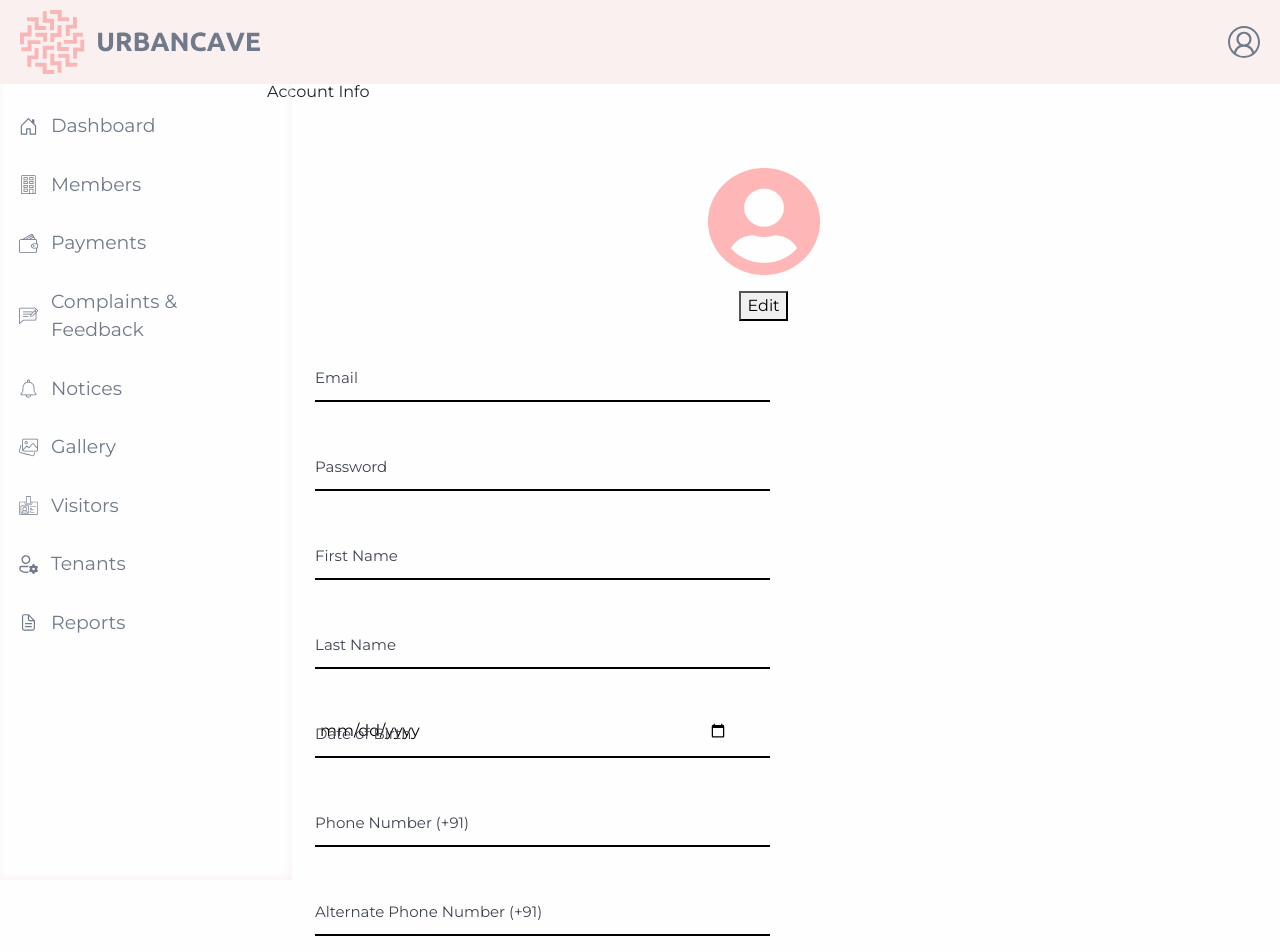
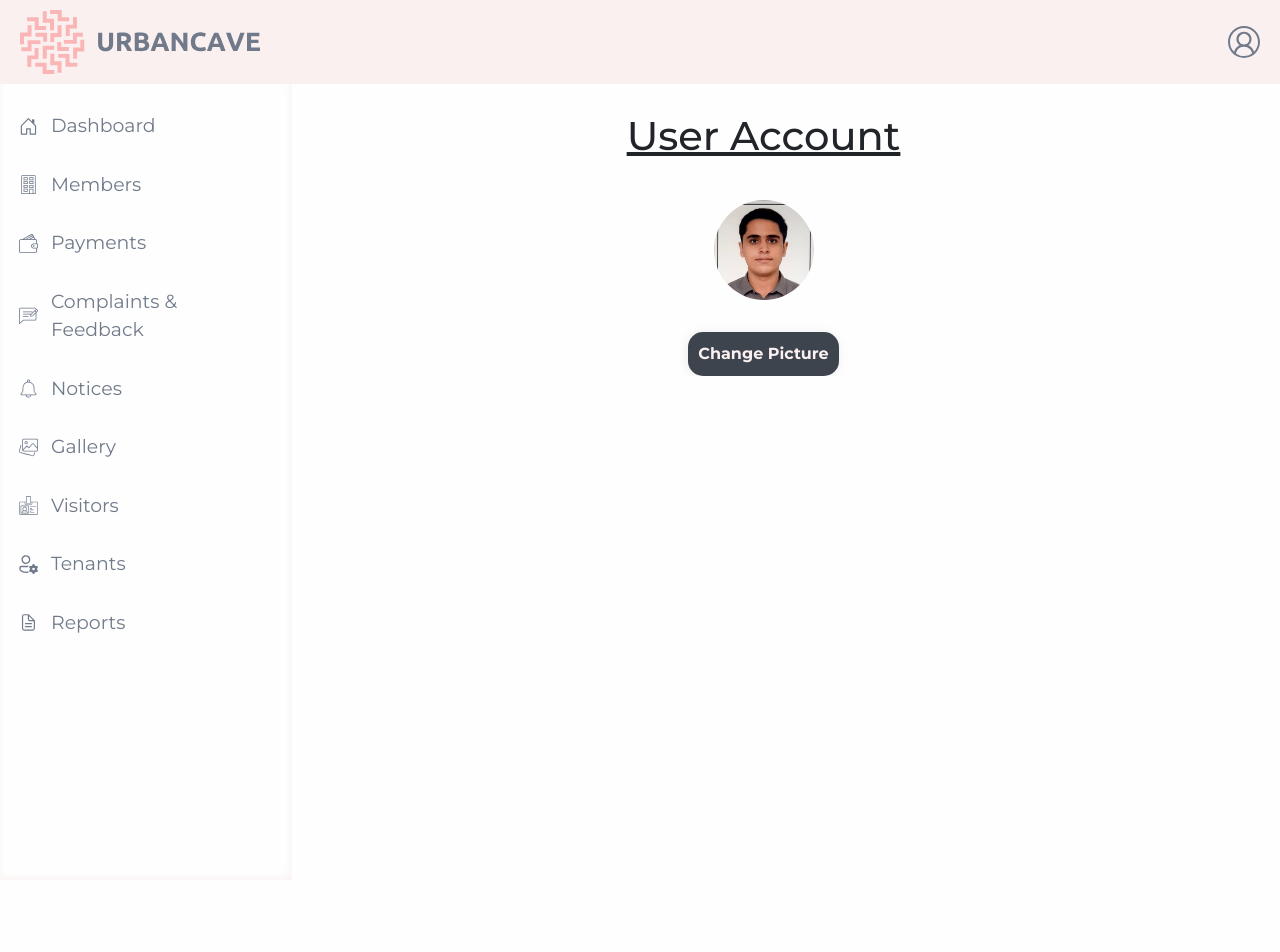
Before and after one commit to kavyeshvohra/urbancave, a React (Create React App) app: page /dashboard/account in a window 1280 px wide. Shown: the top 952 px of the page. After the commit the page ends 800 px from the top, so only its background shows below. Built offline with nearby package versions, Linux system fonts and the light colour scheme.

Commit message:
Visitor Entry Form updated!

```diff
--- a/src/App.js
+++ b/src/App.js
@@ -65,7 +65,7 @@ function App() {
               <Route path="members" element={<Members userType={userType} />} />
               <Route path="members/:id" element={<SocMembers userType={userType} />} />
               <Route path="payments" element={<PaymentLanding userType={userType}/>}/>
-              <Route path="payments/:id" element={<Payments userType={userType} />} />
+              <Route path="payments/:id" element={<Payments userType={userType} />}  />
 
               <Route path="complaints" element={<ComplaintsAndFeedback userType={userType} />} />
 
--- a/src/pages/Visitor-form.js
+++ b/src/pages/Visitor-form.js
@@ -1,18 +1,73 @@
 import React from 'react'
 import { LoginForm } from '../styles/login-style'
-import { Detailsform, Form, Heading1, Heading4, RegisterCont, RegisterForm, TextSpan, FormGroup } from '../styles/register-styles'
-
+import Select from 'react-select'
+import { Detailsform1,TextSpan ,Form, Heading1, Heading4, RegisterCont, FormGroup, FocusHtml, ButtonWrapper, ButtonSubmit, SelectGroup } from '../styles/register-styles'
+function inputChange(e) {
+  if (e.target.value !== "") {
+      e.target.classList.add('text');
+  }
+  else {
+      e.target.classList.remove('text');
+  }
+}
+const FormStyle={
+  width: "100%",
+}
+const exitTime =[
+  {value:"1", label: "1 Hour"},
+  {value:"2", label: "2 Hour"},
+  {value:"3", label: "3 Hour"},
+  {value:"4", label: "4 Hour"},
+  {value:"5", label: "5 Hour"},
+  {value:"6", label: "6 Hour"},
+  {value:"7", label: "7 Hour"},
+  {value:"8", label: "8 Hour"},
+  {value:"9", label: "9 Hour"},
+  {value:"10", label: "10 Hour"},
+  {value:"11", label: "11 Hour"},
+  {value:"12", label: "12 Hour"},
+  {value:"13", label: "13 Hour"},
+  {value:"14", label: "14 Hour"},
+  {value:"15", label: "15 Hour"},
+  {value:"16", label: "16 Hour"},
+  {value:"17", label: "17 Hour"},
+  {value:"18", label: "18 Hour"},
+  {value:"19", label: "19 Hour"},
+  {value:"20", label: "20 Hour"},
+  {value:"21", label: "21 Hour"},
+  {value:"22", label: "22 Hour"},
+  {value:"23", label: "23 Hour"},
+  {value:"24", label: "24 Hour"},
+]
+const ButtonStyle={
+  width: "50%",
+}
 const VisitorForm = () => {
   return (
     <RegisterCont>
-            <LoginForm>
-                <Heading1> Hello, Visitor!</Heading1>
+            <LoginForm style={{height: "max-content"}}>
+                <Heading1 style={{marginBottom: '0em'}}> Hello, Visitor!</Heading1>
                 <Heading4>Please fill out your details!</Heading4>
                 <Form>
-                     <FormGroup className='inputGroup'>
-                        <TextSpan>First Name</TextSpan>
-                        <Detailsform type="text" id="hname" name="visitor_fname" />
+                     <FormGroup className='inputGroup' style={FormStyle}>
+                        <Detailsform1 type="text" id="hname" name="visitor_fname" onChange={inputChange}/>
+                        <FocusHtml data-placeholder='First Name'/>
                      </FormGroup>
+                     <FormGroup className='inputGroup' style={FormStyle}>
+                        <Detailsform1 type="text" id="hname" name="visitor_lname" onChange={inputChange}/>
+                        <FocusHtml data-placeholder='Last Name'/>
+                     </FormGroup>
+                     <FormGroup className='inputGroup' style={FormStyle}>
+                        <Detailsform1 type="text" id="hname" name="visitor_phone" onChange={inputChange}/>
+                        <FocusHtml data-placeholder='Phone Number (+91)'/>
+                     </FormGroup>
+                     <SelectGroup style={FormStyle}>
+                       <TextSpan>Exit Time</TextSpan>
+                       <Select options={exitTime}/>
+                     </SelectGroup>
+                    <ButtonWrapper>
+                      <ButtonSubmit style={ButtonStyle}>Submit</ButtonSubmit>
+                    </ButtonWrapper>
                 </Form>
             </LoginForm>
     </RegisterCont>
--- a/src/pages/components/useraccount.jsx
+++ b/src/pages/components/useraccount.jsx
@@ -1,13 +1,12 @@
 import ContentHeader from "./contentheader";
 import '../../styles/useraccount.css';
 import Images from "../../images";
-
-
-import * as HomeStyle from '../../styles/home-style' ;
-import * as RegisterStyle from '../../styles/register-styles' ;
-
-
-
+import { Heading1 } from "../../styles/register-styles";
+import {Heading, HeadingCont} from '../../styles/societies'
+import { TestimonialImageContainer } from '../../styles/home-style'
+import Profile from '../../Images/Photo.jpg'
+import {ContactContainer} from '../../styles/contact-style'
+import {UploadButton} from '../../styles/useraccount.js'
 
 const UserAccount=(props)=>{
     function inputChange(e) {
@@ -20,97 +19,17 @@ const UserAccount=(props)=>{
     }
     return(
         <>
-        <ContentHeader text="Account Info"/>
-        <div className="accountPageContainer">
-            <div className="accountPageProfileContainer">
-                <img src={Images.userIcon}/>
-                <div Style={"display:flex;flexDirection:row;"}>
-                    <button className="galleryButtonControls">Edit</button>
-                </div>
-            </div>
-        </div>
-
-        <div className="accountInfoContainer">
-            {/* <div className="credContainer">
-                <div className="inputContainer">
-                    <div className="inputLabel">    Username:</div>
-                    <input type="text" className="accountText"/>
-                </div>
-                <div className="inputContainer">
-                    <div className="inputLabel">    Password:</div>
-                    <input type="password" className="accountText"/>
-                </div>
-            </div>
-
-            <div className="credContainer">
-                <div className="inputContainer">
-                    <div className="inputLabel">    First Name:</div>
-                    <input type="text" className="accountText"/>
-                </div>
-                <div className="inputContainer">
-                    <div className="inputLabel">    Last Name:</div>
-                    <input type="text" className="accountText"/>
-                </div>
-            </div>
-            <div className="inputContainer">
-                <div className="inputLabel">Date of Birth:</div>
-                <input type="date" className="accountText"/>
-            </div>
-            <div className="credContainer">
-
-                <div className="inputContainer">
-                    <div className="inputLabel">    Phone number:</div>
-                    <input type="text" className="accountText"/>
-                </div>
-                <div className="inputContainer">
-                    <div className="inputLabel">    Phone number * :</div>
-                    <input type="text" className="accountText"/>
-                </div>
-            </div> */}
-            <div className="accountFormContainer">
-                <HomeStyle.ContactFormGroup>
-                    <HomeStyle.InputField type="email" onChange={inputChange} readOnly />
-                    <HomeStyle.FocusText data-placeholder="Email"/>
-                </HomeStyle.ContactFormGroup>
-                <HomeStyle.ContactFormGroup>
-                    <HomeStyle.InputField type="text" onChange={inputChange}/>
-                    <HomeStyle.FocusText data-placeholder="Password"/>
-                </HomeStyle.ContactFormGroup>
-                <HomeStyle.ContactFormGroup>
-                    <HomeStyle.InputField type="text" onChange={inputChange}/>
-                    <HomeStyle.FocusText data-placeholder="First Name"/>
-                </HomeStyle.ContactFormGroup>
-                <HomeStyle.ContactFormGroup>
-                    <HomeStyle.InputField type="text" onChange={inputChange}/>
-                    <HomeStyle.FocusText data-placeholder="Last Name"/>
-                </HomeStyle.ContactFormGroup>
-                <HomeStyle.ContactFormGroup>
-                    <HomeStyle.InputField type="date" placeholder="" onChange={inputChange}/>
-                    <HomeStyle.FocusText data-placeholder="Date of Birth"/>
-                </HomeStyle.ContactFormGroup>
-                <HomeStyle.ContactFormGroup>
-                    <HomeStyle.InputField type="text" onChange={inputChange}/>
-                    <HomeStyle.FocusText data-placeholder="Phone Number (+91)"/>
-                </HomeStyle.ContactFormGroup>
-                <HomeStyle.ContactFormGroup>
-                    <HomeStyle.InputField type="tel" onChange={inputChange}/>
-                    <HomeStyle.FocusText data-placeholder='Alternate Phone Number (+91)'/>
-                </HomeStyle.ContactFormGroup>
-                <HomeStyle.ContactFormGroup>
-                    <HomeStyle.InputField type="text" onChange={inputChange} readonly />
-                    <HomeStyle.FocusText data-placeholder="Society Name"/>
-                </HomeStyle.ContactFormGroup>
-            </div>
-        </div>
-
-        <div className="accountPagechangeButton">
-                <button className="galleryButtonControls">Save</button>
-                <button className="galleryButtonControls">Cancel</button>
-        </div>
-    </>
-    );
+            <HeadingCont>
+                <Heading>User Account</Heading>
+            </HeadingCont>
+            <ContactContainer style={{marginTop: '2em'}}>
+                <TestimonialImageContainer style={{backgroundImage: `url(${Profile})`, backgroundSize: 'cover',position: "relative"}}/>
+                <UploadButton type="file" accept="image/jpg" id="profile-upload-lbl"></UploadButton>
+                <label for="profile-upload-lbl">Change Picture</label>
+            </ContactContainer>
+        </>
+    )
 }
 
-
-
+console.log(File)
 export default UserAccount;
--- a/src/pages/register.js
+++ b/src/pages/register.js
@@ -504,12 +504,12 @@ const Register = () => {
                                 {/* <div style={{ position: "absolute" }} id="email_error">Invalid Email</div> */}
                                 <RStyle.FormGroup>
                                     <RStyle.Detailsform type="phone" name="phonenum" id="phone1" maxLength="10" onChange={validateRegistration} />
-                                    <RStyle.FocusHtml data-placeholder="Phone Number" />
+                                    <RStyle.FocusHtml data-placeholder="Phone Number (+91)" />
                                     <span style={errRegStyle} id="phone_number_error">Invalid Phone Number</span>
                                 </RStyle.FormGroup>
                                 <RStyle.FormGroup>
                                     <RStyle.Detailsform type="phone" name="altphonenum" id="phone2" maxLength="10" onChange={validateRegistration} />
-                                    <RStyle.FocusHtml data-placeholder="Alternate Phone Number" />
+                                    <RStyle.FocusHtml data-placeholder="Alternate Phone Number (+91)" />
                                     <span style={errRegStyle} id="alternate_error">Invalid Alternate Phone Number</span>
                                 </RStyle.FormGroup>
                                 <RStyle.FormPassGroup>
--- /dev/null
+++ b/src/styles/useraccount.js
@@ -0,0 +1,40 @@
+import styled from 'styled-components'
+
+export const UploadButton = styled.input`
+    display: none;
+
+    & ~ label
+    {
+        padding: 10px;
+        cursor: pointer;
+        border-radius: 15px;
+        background-color: #3e444e;
+        color: #faf0f0;
+        outline:none;
+        text-decoration: none;
+        font-weight: bold;
+        font-family: montserrat, sans-serif;
+        box-shadow: -1px 1px 11px #00000014;
+        transition: 0.3s all ease-in-out;
+        border: none;
+
+        &:hover, &:focus
+        {
+             /* background-color: #9FB1BCFF; */
+             color: #595757;
+             font-weight: bold;
+             background-image: linear-gradient(240deg, #fcd2d2, #dddddd);
+        }
+        &:disabled
+        {
+             background-color: #ccc;
+             color: #000;
+             cursor: auto;
+             &:hover
+             {
+               background-image: none;
+             }
+        }
+    }
+
+`
```
